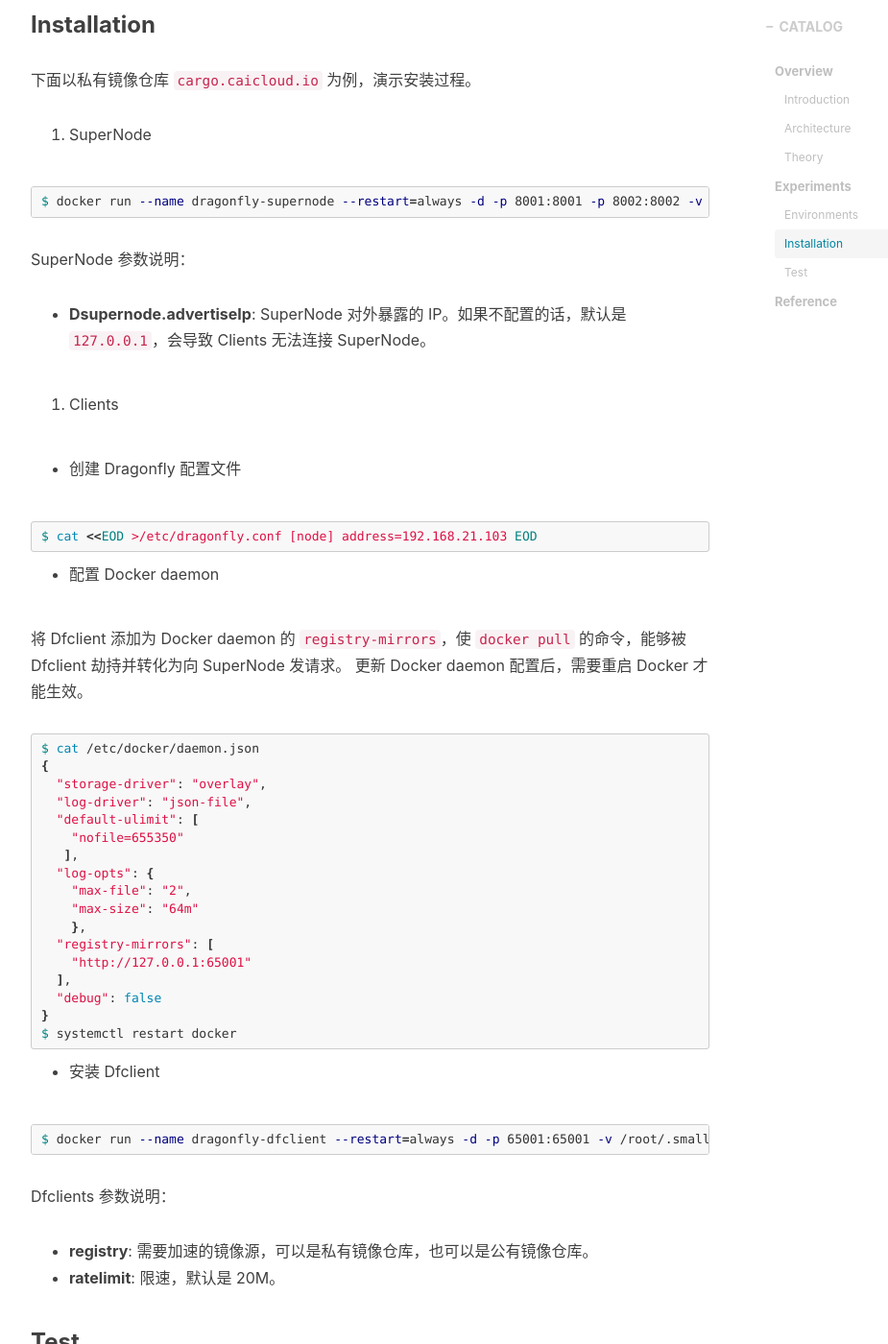
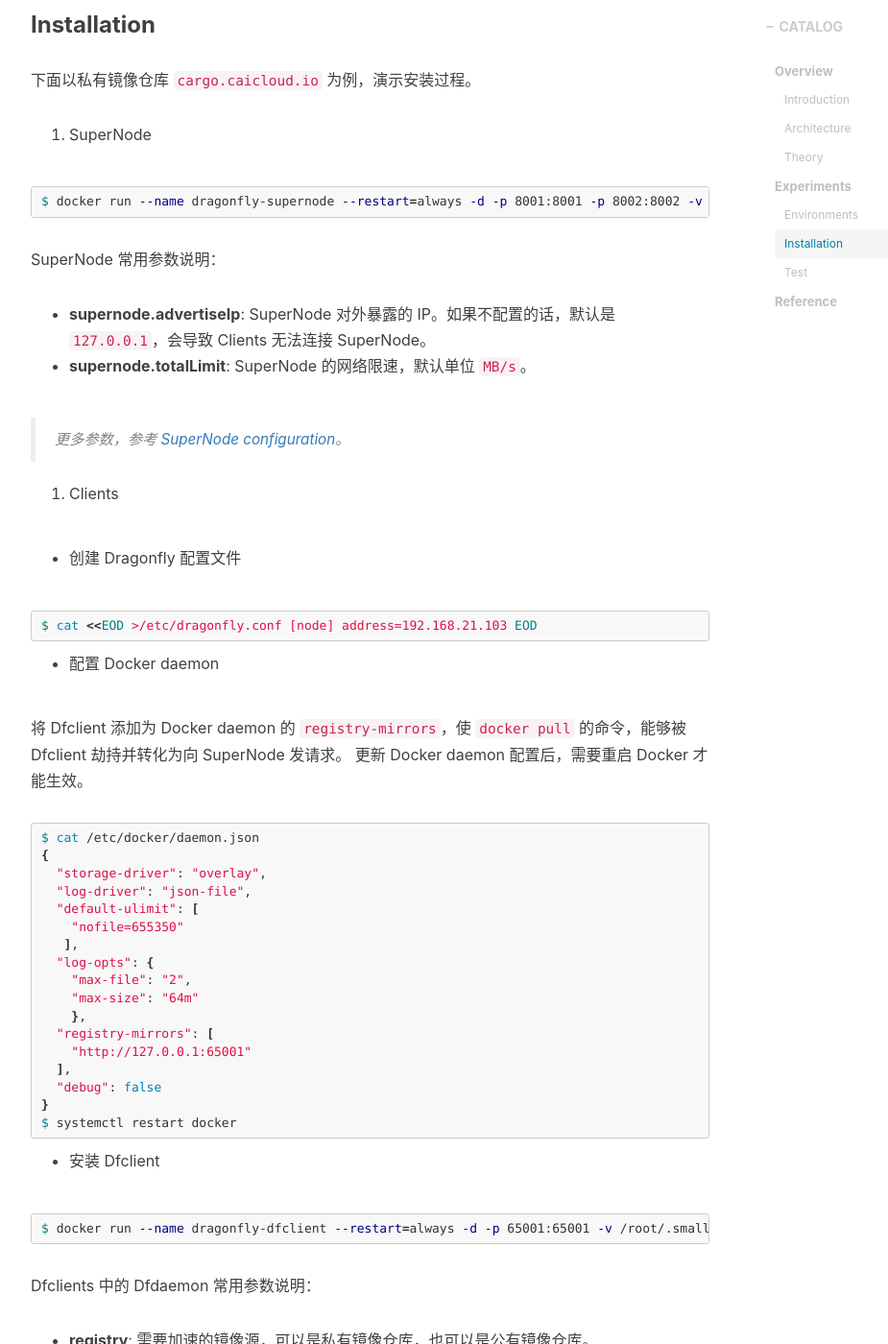
Before and after one commit to supereagle/supereagle.github.io, a Jekyll site: the page built from _posts/2019-04-19-dragonfly.md, in a window 1280 px wide and 1400 px high, scrolled down 2941 px. Shown: the whole window at 96% size, without its empty margins (233-1158 px from the left). Built offline with Jekyll 4.4.1, drawn with Linux system fonts in a browser that asks for light colours; nearby versions of some CDN libraries; comment, search, counter and statistics services are not loaded; some of the changed text lies outside the part shown.

Commit message:
update blog: add configuration for dragonfly

````diff
--- a/_posts/2019-04-19-dragonfly.md
+++ b/_posts/2019-04-19-dragonfly.md
@@ -77,9 +77,12 @@ Dragonfly 主要包含两个组件：
 $ docker run --name dragonfly-supernode --restart=always -d -p 8001:8001 -p 8002:8002 -v /data/dragonfly/supernode:/home/admin/supernode registry.cn-hangzhou.aliyuncs.com/dragonflyoss/supernode:0.3.0 -Dsupernode.advertiseIp=192.168.21.103
 ```
 
-SuperNode 参数说明：
+SuperNode 常用参数说明：
 
-- **Dsupernode.advertiseIp**: SuperNode 对外暴露的 IP。如果不配置的话，默认是 `127.0.0.1`，会导致 Clients 无法连接 SuperNode。
+- **supernode.advertiseIp**: SuperNode 对外暴露的 IP。如果不配置的话，默认是 `127.0.0.1`，会导致 Clients 无法连接 SuperNode。
+- **supernode.totalLimit**: SuperNode 的网络限速，默认单位 `MB/s`。
+
+> 更多参数，参考 [SuperNode configuration](https://d7y.io/en-us/docs/userguide/supernode_configuration.html)。
 
 2. Clients
 
@@ -123,10 +126,12 @@ $ systemctl restart docker
 $ docker run --name dragonfly-dfclient --restart=always -d -p 65001:65001 -v /root/.small-dragonfly:/root/.small-dragonfly -v /etc/dragonfly.conf:/etc/dragonfly.conf dragonflyoss/dfclient:v0.3.0 --registry=https://cargo.caicloud.io --ratelimit 500M
 ```
 
-Dfclients 参数说明：
+Dfclients 中的 Dfdaemon 常用参数说明：
 
 - **registry**: 需要加速的镜像源，可以是私有镜像仓库，也可以是公有镜像仓库。
-- **ratelimit**: 限速，默认是 20M。
+- **ratelimit**: 网络限速，默认是 20M。
+
+> 更多参数，参考 [Dfdaemon configuration](https://d7y.io/en-us/docs/cli_ref/dfdaemon.html)。
 
 ### Test
 
````
